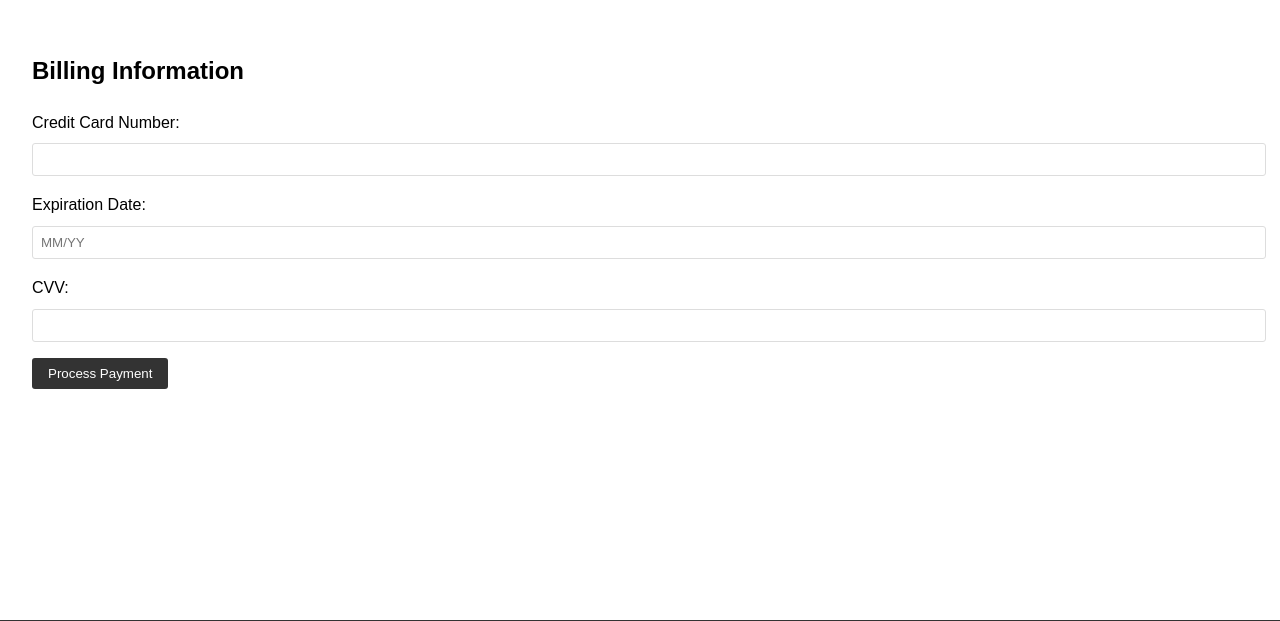
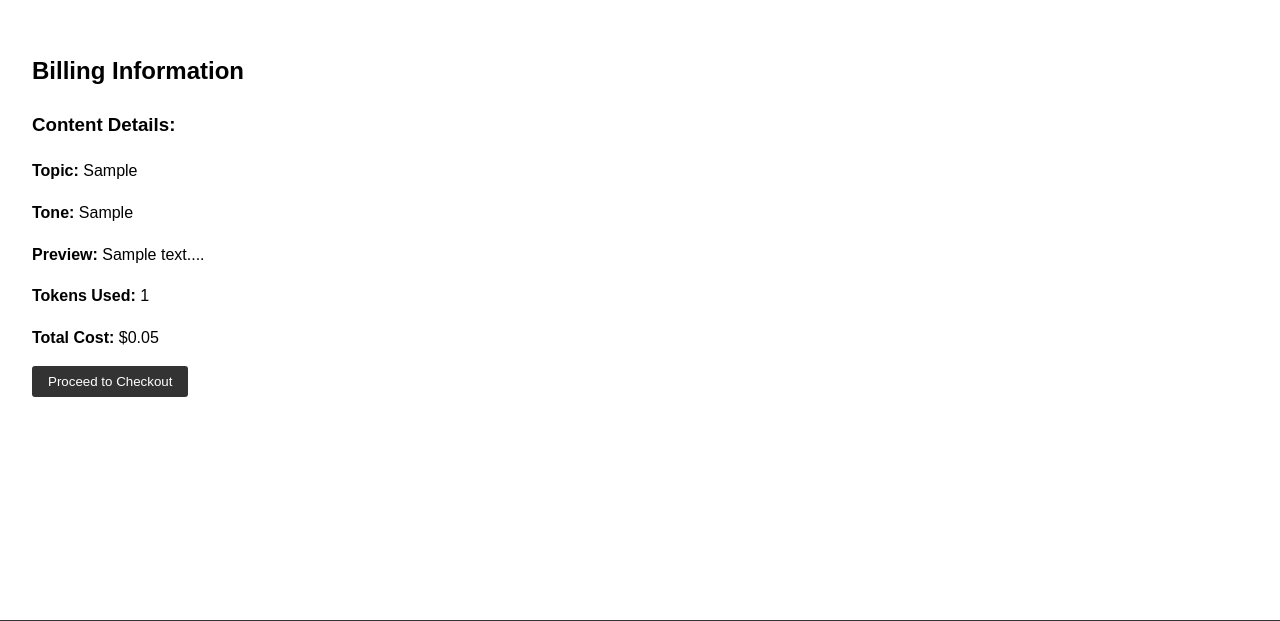
Before and after one commit to salutethegenius/aisocialmedia, a Flask app: page /billing in a window 1280 px wide. Shown: the part 90-711 px from the top of the page. Run offline with Flask 3, Linux system fonts and the light colour scheme; tables that the repository leaves empty hold one stand-in row (values such as "Sample post"); some libraries are stand-ins or nearby versions.

Commit message:
Agent query: Can you navigate to the billing page (/billing) and confirm if you see the content details and the "Proceed to Checkout" button? Also, try clicking the button and check if you are redirected to the Stripe checkout page.

```diff
--- a/app.py
+++ b/app.py
@@ -6,6 +6,7 @@ from openai import OpenAI
 import logging
 from datetime import datetime
 from sqlalchemy import func
+import stripe
 
 logging.basicConfig(level=logging.INFO)
 logger = logging.getLogger(__name__)
@@ -25,6 +26,11 @@ OPENAI_API_KEY = os.environ.get("OPENAI_API_KEY")
 if not OPENAI_API_KEY:
     raise ValueError("OPENAI_API_KEY environment variable is not set")
 openai_client = OpenAI(api_key=OPENAI_API_KEY)
+
+STRIPE_API_KEY = os.environ.get("STRIPE_API_KEY")
+if not STRIPE_API_KEY:
+    raise ValueError("STRIPE_API_KEY environment variable is not set")
+stripe.api_key = STRIPE_API_KEY
 
 with app.app_context():
     db.create_all()
@@ -78,7 +84,6 @@ def update_content():
 
 @app.route('/schedule_post', methods=['POST'])
 def schedule_post():
-    # Redirect to project summary page instead of billing
     return redirect(url_for('project_summary'))
 
 @app.route('/get_scheduled_posts')
@@ -106,9 +111,36 @@ def project_summary():
 @app.route('/billing', methods=['GET', 'POST'])
 def billing():
     if request.method == 'POST':
-        # Dummy processing function that always returns success
-        return redirect(url_for('thank_you'))
-    return render_template('billing.html')
+        try:
+            recent_content = Content.query.order_by(Content.id.desc()).first()
+
+            amount = recent_content.tokens_used * 5  # Amount in cents
+
+            checkout_session = stripe.checkout.Session.create(
+                payment_method_types=['card'],
+                line_items=[{
+                    'price_data': {
+                        'currency': 'usd',
+                        'unit_amount': amount,
+                        'product_data': {
+                            'name': f'Content: {recent_content.topic}',
+                            'description': f'Generated content with {recent_content.tokens_used} tokens',
+                        },
+                    },
+                    'quantity': 1,
+                }],
+                mode='payment',
+                success_url=url_for('thank_you', _external=True),
+                cancel_url=url_for('billing', _external=True),
+            )
+
+            return redirect(checkout_session.url, code=303)
+        except Exception as e:
+            return str(e), 400
+
+    recent_content = Content.query.order_by(Content.id.desc()).first()
+
+    return render_template('billing.html', content=recent_content)
 
 @app.route('/thank_you')
 def thank_you():
--- a/pyproject.toml
+++ b/pyproject.toml
@@ -15,6 +15,7 @@ openai = "^1.50.2"
 apscheduler = "^3.10.4"
 requests-oauthlib = "1.3.1"
 tweepy = "^4.14.0"
+stripe = "^10.12.0"
 
 
 [build-system]
--- a/static/js/main.js
+++ b/static/js/main.js
@@ -128,7 +128,6 @@ document.addEventListener('DOMContentLoaded', () => {
                 });
 
                 if (response.ok) {
-                    // Handle redirection to project summary page
                     window.location.href = response.url;
                 } else {
                     throw new Error('Failed to schedule post');
@@ -141,6 +140,11 @@ document.addEventListener('DOMContentLoaded', () => {
     }
 
     async function loadScheduledPosts() {
+        const scheduledPostsList = document.getElementById('scheduled-posts-list');
+        if (!scheduledPostsList) {
+            console.log('Scheduled posts list not found on this page');
+            return;
+        }
         try {
             const response = await fetch('/get_scheduled_posts');
             if (response.ok) {
--- a/templates/billing.html
+++ b/templates/billing.html
@@ -2,19 +2,25 @@
 
 {% block content %}
 <h2>Billing Information</h2>
+
+{% if content %}
+<h3>Content Details:</h3>
+<p><strong>Topic:</strong> {{ content.topic }}</p>
+<p><strong>Tone:</strong> {{ content.tone }}</p>
+<p><strong>Preview:</strong> {{ content.content[:100] }}...</p>
+<p><strong>Tokens Used:</strong> {{ content.tokens_used }}</p>
+<p><strong>Total Cost:</strong> ${{ "%.2f"|format(content.tokens_used * 0.05) }}</p>
+{% endif %}
+
 <form method="POST" action="{{ url_for('billing') }}">
-    <div>
-        <label for="card_number">Credit Card Number:</label>
-        <input type="text" id="card_number" name="card_number" required>
-    </div>
-    <div>
-        <label for="expiration_date">Expiration Date:</label>
-        <input type="text" id="expiration_date" name="expiration_date" placeholder="MM/YY" required>
-    </div>
-    <div>
-        <label for="cvv">CVV:</label>
-        <input type="text" id="cvv" name="cvv" required>
-    </div>
-    <button type="submit">Process Payment</button>
+    <button type="submit" id="checkout-button">Proceed to Checkout</button>
 </form>
+
+<script src="https://js.stripe.com/v3/"></script>
+<script>
+    var checkoutButton = document.getElementById('checkout-button');
+    checkoutButton.addEventListener('click', function() {
+        // We'll handle the checkout in the server-side
+    });
+</script>
 {% endblock %}
```
Also changed, not shown: Screenshot 2024-09-30 at 10.58.07 PM.png (added), 1 other file.
